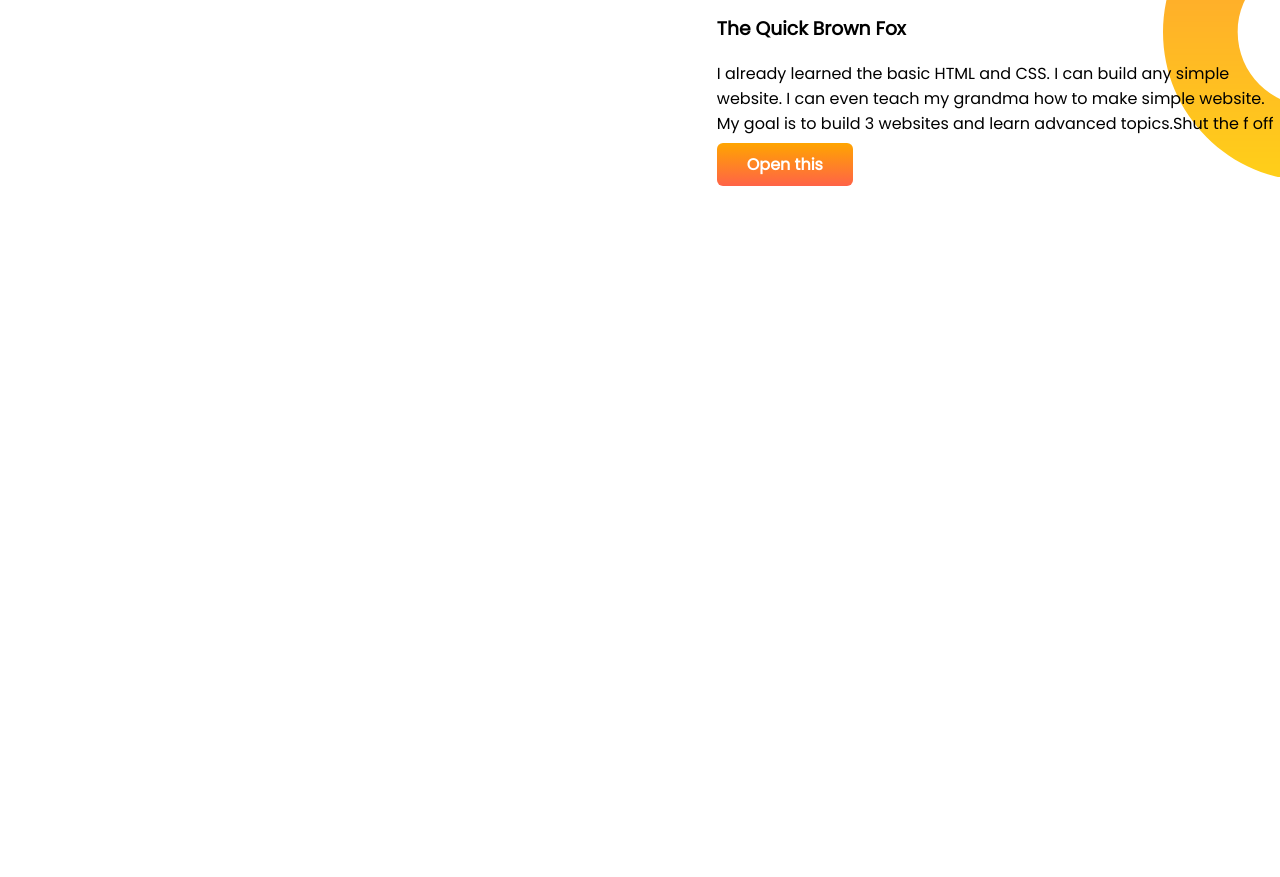
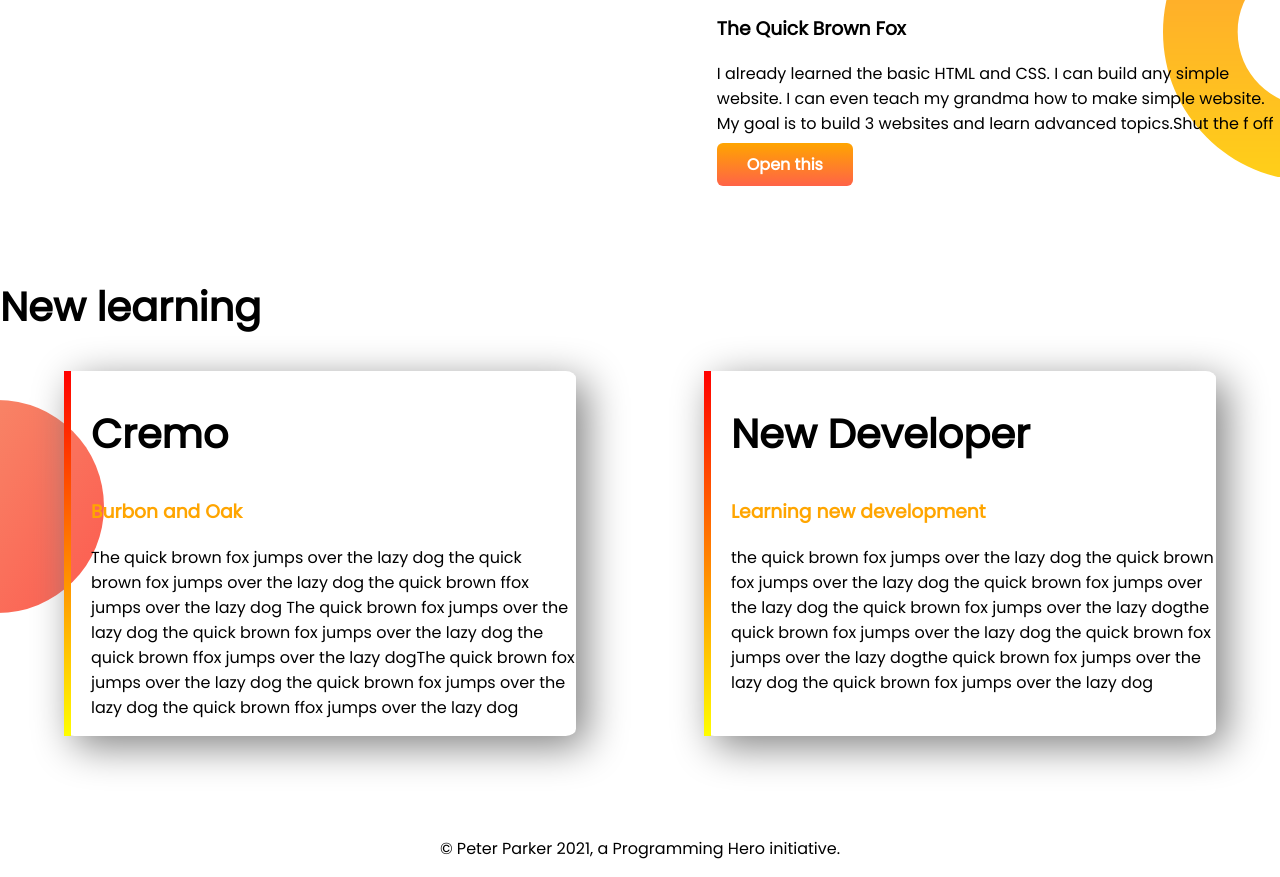
Before and after one commit to Xenon-xod/my-portfolio, a plain HTML site: page index.html in a window 1280 px wide. Shown: the part 621-1498 px from the top of the page. Before the commit the page ends 898 px from the top, so only its background shows below. Drawn offline with Linux system fonts and the light colour scheme.

Commit message:
everything done

```diff
--- a/index.html
+++ b/index.html
@@ -13,7 +13,7 @@
 </head>
 
 <body>
-    <section class="top-banner">
+    <section class="top-banner flexible-container">
         <div class="half-width">
             <h1>Welcome To </h1>
             <h1><span class="not">Deep Portfolio</span>,Hey its me!</h1>
@@ -29,7 +29,7 @@
         </div>
 
     </section>
-    <section class="new-banner">
+    <section class="new-banner flexible-container">
         <div class="half-width">
             <img src="images/my-bgfolio2.png" alt="">
         </div>
@@ -40,6 +40,42 @@
                 to make simple website. My goal is to build 3 websites and learn advanced topics.Shut the f off</p>
             <a class="link-button" target="_blank" href="https://drive.google.com/drive/my-drive">Open this</a>
     </section>
+    <section class="last-area">
+        <h1>New learning</h1>
+        <div class="flexible-container">
+            <div id="BO" class="learning-item">
+                <h1>Cremo</h1>
+                <h3 class="not">Burbon and Oak</h3>
+                <p>The quick brown fox jumps over the lazy dog the quick brown fox jumps over the lazy dog the quick
+                    brown
+                    ffox
+                    jumps over the lazy dog The quick brown fox jumps over the lazy dog the quick brown fox jumps
+                    over
+                    the
+                    lazy
+                    dog the quick brown ffox jumps over the lazy dogThe quick brown fox jumps over the lazy dog the
+                    quick
+                    brown
+                    fox jumps over the lazy dog the quick brown ffox jumps over the lazy dog</p>
+            </div>
+            <div id="new-item" class="learning-item">
+                <h1>New Developer</h1>
+                <h3 class="not">Learning new development</h3>
+                <p>the quick brown fox jumps over the lazy dog the quick brown fox jumps over the lazy dog the quick
+                    brown
+                    fox jumps over the lazy dog the quick brown fox jumps over the lazy dogthe quick brown fox jumps
+                    over
+                    the lazy dog the quick brown fox jumps over the lazy dogthe quick brown fox jumps over the lazy
+                    dog
+                    the
+                    quick brown fox jumps over the lazy dog</p>
+            </div>
+        </div>
+
+    </section>
+    <footer>
+        <p>© Peter Parker 2021, a Programming Hero initiative.</p>
+    </footer>
 </body>
 
 </html>
--- a/style.css
+++ b/style.css
@@ -8,7 +8,7 @@ h1{
 .not {
     color: orange;
 }
-section{
+.flexible-container{
     display: flex;
     margin-bottom: 100px;
 }
@@ -38,3 +38,32 @@ section{
    background-repeat: no-repeat;
    background-position: right;
 }
+.last-area{
+    background-image: url(images/exp-bg.png);
+    background-repeat: no-repeat;
+    background-position: left;
+}
+.learning-item{
+    width: 40%;
+    margin-left:5%;
+    margin-right: 5%;
+    padding-left: 20px;
+    border-radius: 5px;
+    box-shadow: 10px 10px 40px gray;
+
+}
+#new-item{
+    border-left: 7px solid;
+    border-image: linear-gradient(red,yellow);
+    border-image-slice: 1;
+    border-radius: 2%;
+}
+#BO{
+    border-left: 7px solid;
+    border-image: linear-gradient(red,yellow);
+    border-image-slice: 1;
+    border-radius: 2%;
+}
+footer p{
+    text-align: center;
+}
```
Also changed, not shown: exp-bg.png (added), images/jhankar.png (deleted), images/jhankar2.png (deleted), showOff/66403570_2297927597139379_3096506966118236160_n.jpg (deleted), showOff/IMG-20211115-WA0005.jpg (deleted), showOff/IMG_20191103_210344_164.jpg (deleted), showOff/IMG_20200324_221505.jpg (deleted), 4 other files.
